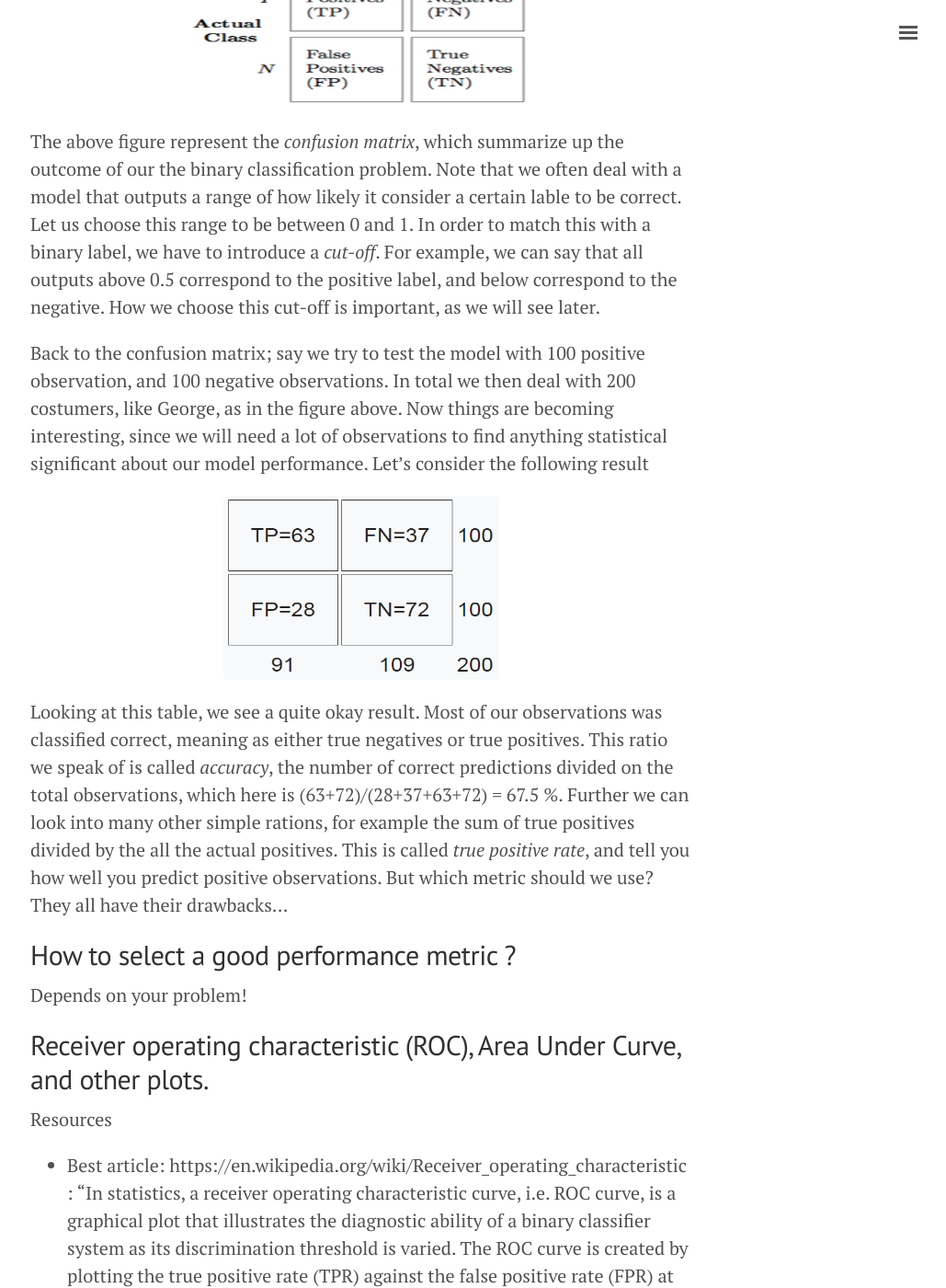
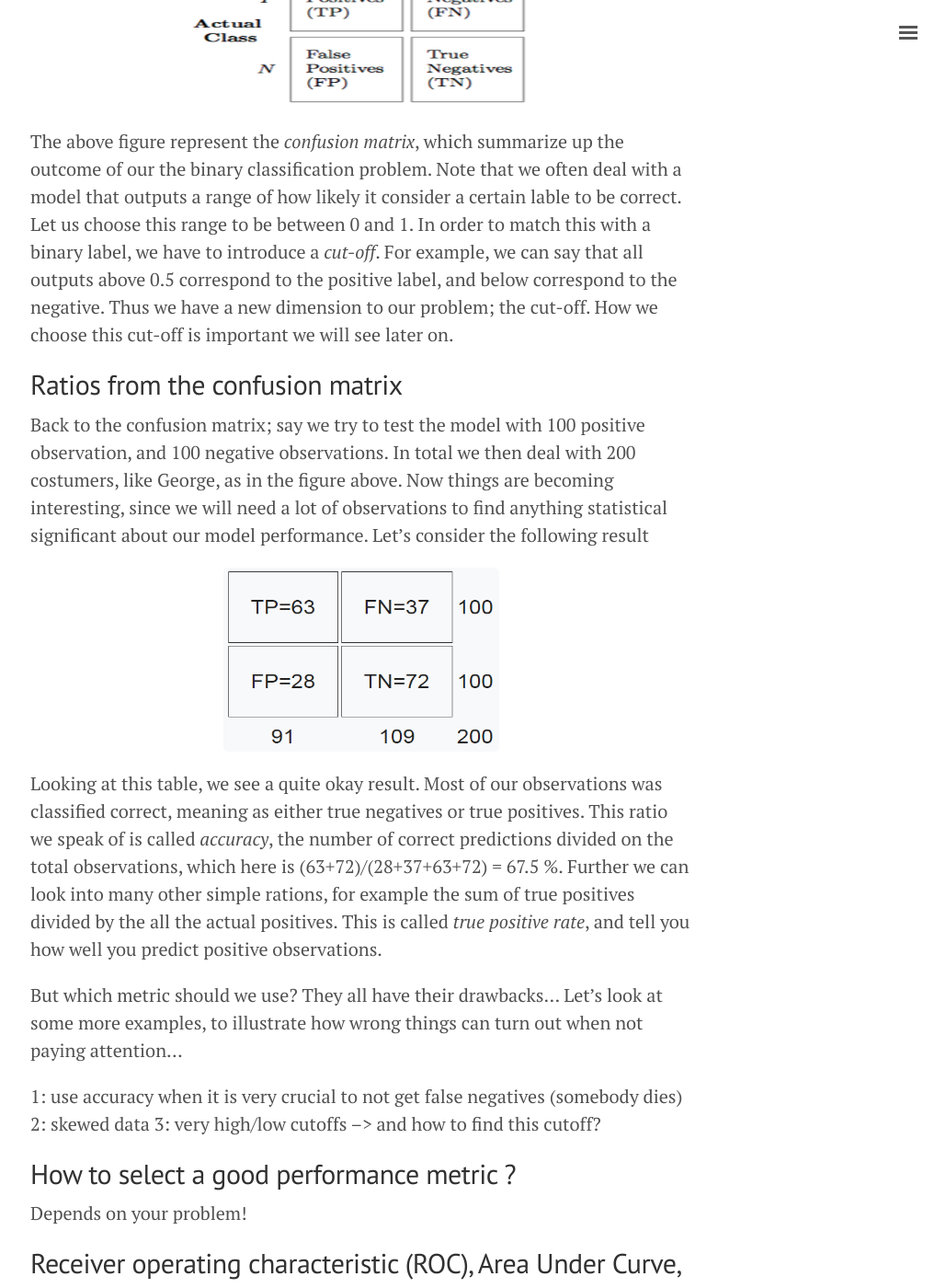
Before and after one commit to herman-hellenes/herman-hellenes.github.io, a Jekyll site: the page built from undone_posts/2017-08-28-Classification-Measure-Performance.md, in a window 1280 px wide and 1400 px high, scrolled down 1974 px. Shown: the whole window at 92% size, without its empty margins (247-1276 px from the left). Built offline with Jekyll 4.4.1, drawn with Linux system fonts in a browser that asks for light colours; nearby versions of some CDN libraries; comment, search, counter and statistics services are not loaded.

Commit message:
Update 2017-08-28-Classification-Measure-Performance.md

```diff
--- a/undone_posts/2017-08-28-Classification-Measure-Performance.md
+++ b/undone_posts/2017-08-28-Classification-Measure-Performance.md
@@ -35,8 +35,9 @@ In our binary classification problem we attempt to lable "churn" or "no churn",
   <img width="400" height="200" src="/figs/classification_measure/confusion_matrix_1.png">
 </p>
 
-The above figure represent the *confusion matrix*, which summarize up the outcome of our the binary classification problem. Note that we often deal with a model that outputs a range of how likely it consider a certain lable to be correct. Let us choose this range to be between 0 and 1. In order to match this with a binary label, we have to introduce a *cut-off*. For example, we can say that all outputs above 0.5 correspond to the positive label, and below correspond to the negative. How we choose this cut-off is important, as we will see later.
+The above figure represent the *confusion matrix*, which summarize up the outcome of our the binary classification problem. Note that we often deal with a model that outputs a range of how likely it consider a certain lable to be correct. Let us choose this range to be between 0 and 1. In order to match this with a binary label, we have to introduce a *cut-off*. For example, we can say that all outputs above 0.5 correspond to the positive label, and below correspond to the negative. Thus we have a new dimension to our problem; the cut-off. How we choose this cut-off is important we will see later on.
 
+## Ratios from the confusion matrix
 
 Back to the confusion matrix; say we try to test the model with 100 positive observation, and 100 negative observations. In total we then deal with 200 costumers, like George, as in the figure above. Now things are becoming interesting, since we will need a lot of observations to find anything statistical significant about our model performance. Let's consider the following result
 
@@ -44,7 +45,13 @@ Back to the confusion matrix; say we try to test the model with 100 positive obs
   <img width="300" height="200" src="/figs/classification_measure/conf_matrix_1.png">
 </p>
 
-Looking at this table, we see a quite okay result. Most of our observations was classified correct, meaning as either true negatives or true positives. This ratio we speak of is called *accuracy*, the number of correct predictions divided on the total observations, which here is (63+72)/(28+37+63+72) = 67.5 %. Further we can look into many other simple rations, for example the sum of true positives divided by the all the actual positives. This is called *true positive rate*, and tell you how well you predict positive observations. But which metric should we use? They all have their drawbacks...
+Looking at this table, we see a quite okay result. Most of our observations was classified correct, meaning as either true negatives or true positives. This ratio we speak of is called *accuracy*, the number of correct predictions divided on the total observations, which here is (63+72)/(28+37+63+72) = 67.5 %. Further we can look into many other simple rations, for example the sum of true positives divided by the all the actual positives. This is called *true positive rate*, and tell you how well you predict positive observations.
+
+But which metric should we use? They all have their drawbacks... Let's look at some more examples, to illustrate how wrong things can turn out when not paying attention...
+
+1: use accuracy when it is very crucial to not get false negatives (somebody dies)
+2: skewed data
+3: very high/low cutoffs --> and how to find this cutoff?
 
 ## How to select a good performance metric ?
 
```
